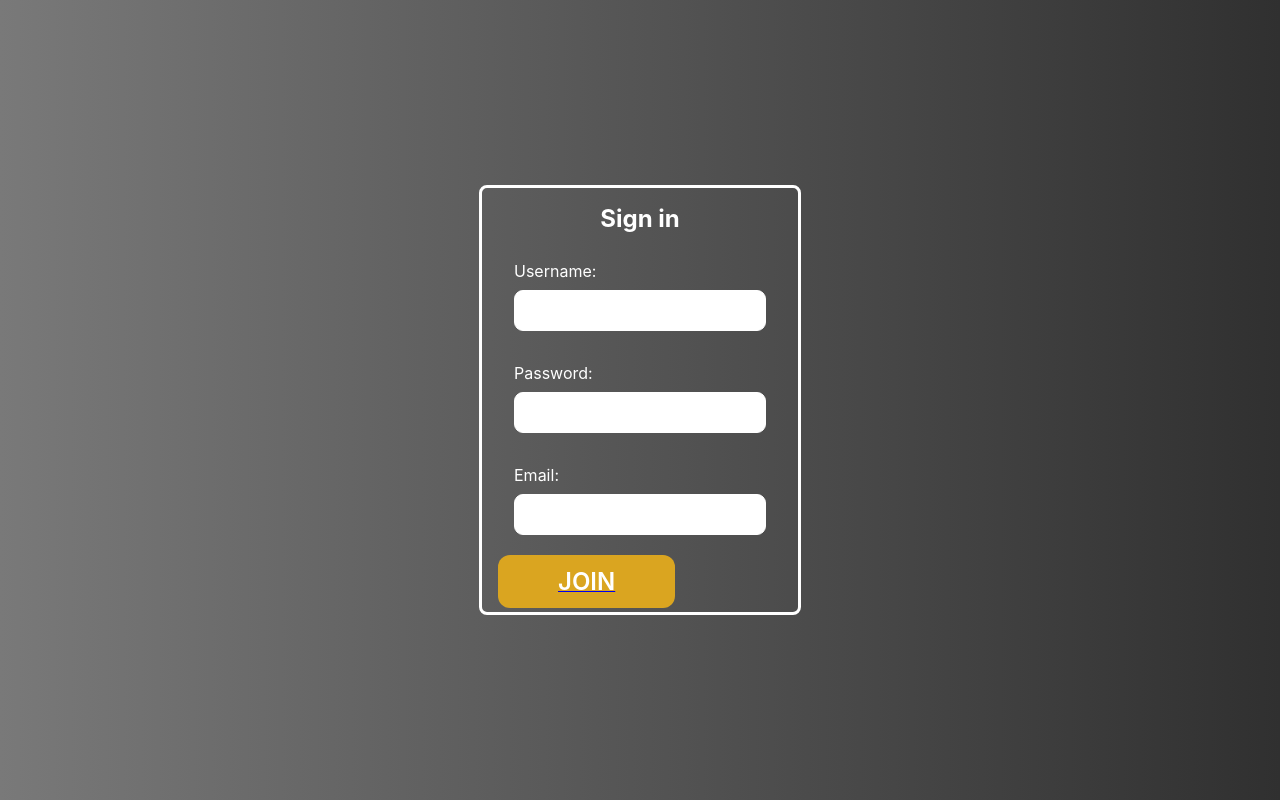
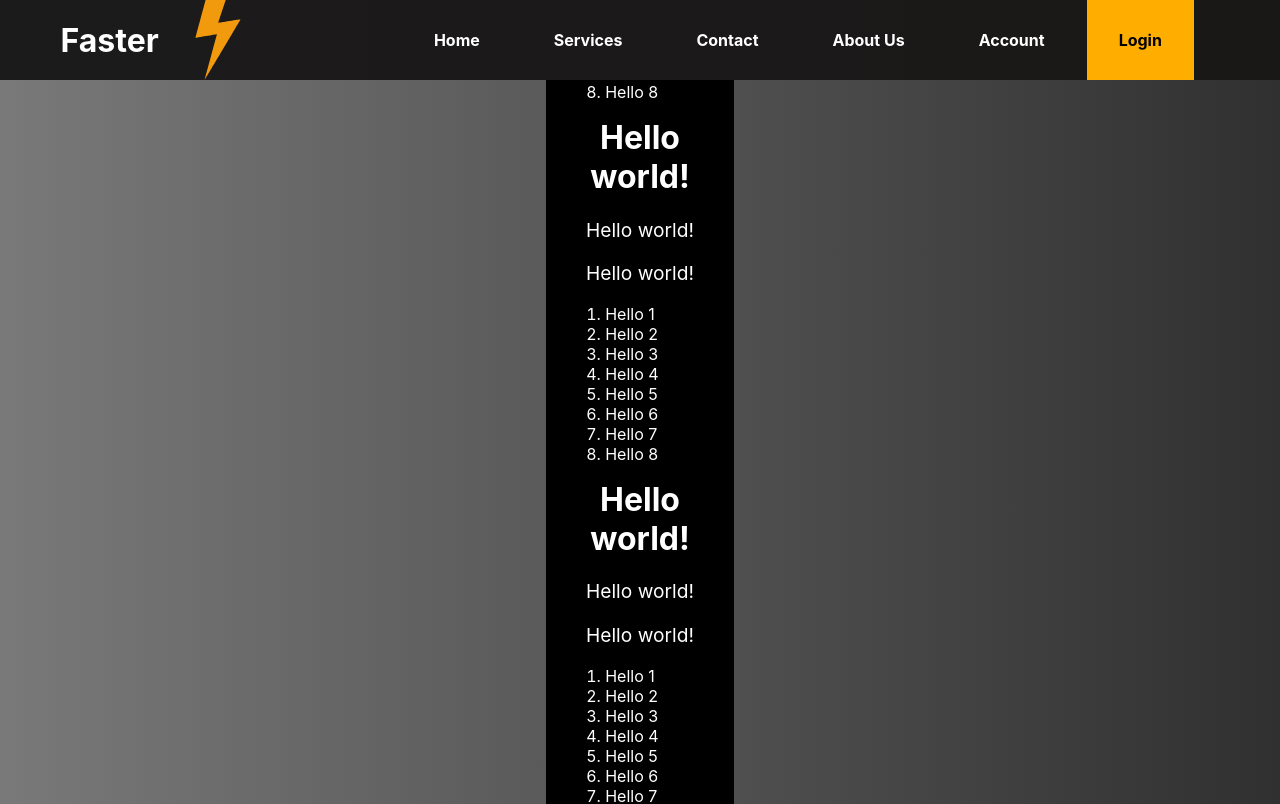
Before and after one commit to todotom/faster, a React (Create React App) app in the folder frontend/: page / in a window 1280 px wide. Shown: the top 804 px of the page. Built offline with nearby package versions, Linux system fonts and the light colour scheme.

Commit message:
Fix to router

```diff
--- a/frontend/src/App.tsx
+++ b/frontend/src/App.tsx
@@ -1,6 +1,8 @@
 import styled from 'styled-components';
 import LoginWrapper from './components/Login/LoginWrapper';
-import { BrowserRouter } from 'react-router-dom';
+import { BrowserRouter, Switch, Link, Route } from 'react-router-dom';
+import Navbar from './components/Navbar/Navbar';
+import Home from './pages/Home';
 // import Main from './components/Main/Main';
 // import Navbar from './components/Navbar/Navbar';
 
@@ -22,9 +24,17 @@ export default function App() {
   return (
     <>
       <BrowserRouter>
-        <Root>
-          <LoginWrapper />
-        </Root>
+          <Navbar/>
+          <Root>
+            <Switch>
+              <Route path='/login'>
+                <LoginWrapper/>
+              </Route>
+              <Route path='/'>
+                <Home/>
+              </Route>
+            </Switch>
+          </Root>
       </BrowserRouter>
     </>
   );
--- a/frontend/src/Home.tsx
+++ /dev/null
@@ -1,11 +0,0 @@
-import Navbar from './components/Navbar/Navbar';
-import Main from './components/Main/Main';
-
-export default function Home() {
-    return(
-        <>
-            <Navbar />
-            <Main />
-        </>
-    );
-};
--- a/frontend/src/components/Login/LoginWrapper.tsx
+++ b/frontend/src/components/Login/LoginWrapper.tsx
@@ -1,7 +1,6 @@
 import styled from 'styled-components';
 import LabeledInput, { InputType } from '../LabeledInput/LabeledInput';
-import { BrowserRouter as Router, Switch, Route, Link } from 'react-router-dom';
-import Home from '../../Home';
+import Home from '../../pages/Home';
 
 
 
@@ -36,19 +35,12 @@ const Button = styled.a`
 
 export default function LoginWrapper() {
     return (
-        <Router>
         <Container>
             <Title>Sign in</Title>
             <LabeledInput inputType={InputType.USERNAME}/>
             <LabeledInput inputType={InputType.PASSWORD}/>
             <LabeledInput inputType={InputType.EMAIL}/>
-                <Link to="/Home"><Button>Join</Button></Link>
+            <Button>Join</Button>
         </Container>
-            <Switch>
-                <Route path="/Home">
-                    <Home />
-                </Route>
-            </Switch>
-        </Router>
     )
 }
--- a/frontend/src/components/Navbar/Navbar.tsx
+++ b/frontend/src/components/Navbar/Navbar.tsx
@@ -50,7 +50,7 @@ export default function Navbar() {
         <NavbarWrapper>
             <NavLogo>Faster</NavLogo><LogoImage src={logo} alt="Faster's logo" />
             <NavMenu>
-                <Link className="nav-link">
+                <Link className="nav-link" to='/'>
                     <NavItem>
                             Home
                     </NavItem>
@@ -75,7 +75,7 @@ export default function Navbar() {
                             Account
                     </NavItem>
                 </Link>
-                <Link className="yolo">
+                <Link className="yolo" to='/login'>
                     <NavItem>
                             Login
                     </NavItem>
--- /dev/null
+++ b/frontend/src/pages/Home.tsx
@@ -0,0 +1,7 @@
+import Main from '../components/Main/Main';
+
+export default function Home() {
+    return(
+        <Main />
+    );
+};
```
Lines whose indentation alone changed are shown as unchanged.
